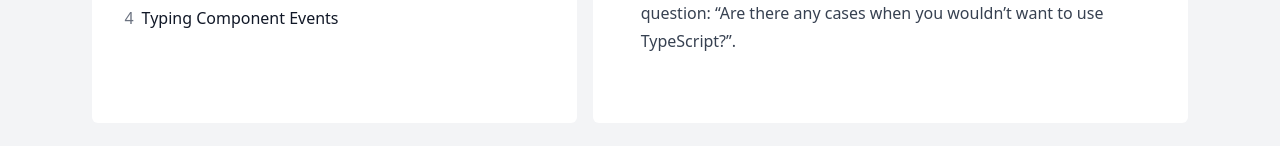
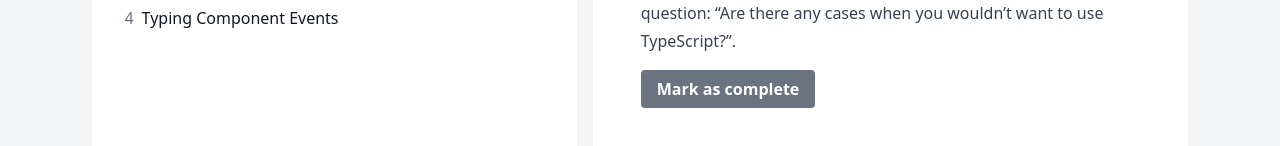
Before and after one commit to eadiyatma/course-nuxt3, a Nuxt app: page /course/chapter/1-chapter-1/lesson/1-introduction-to-typescript-with-vue-js-3 in a window 1280 px wide. Shown: the part 756-902 px from the top of the page. Built offline with nearby package versions, Linux system fonts and the light colour scheme.

Commit message:
useState()

```diff
--- /dev/null
+++ b/components/LessonCompleteButton.vue
@@ -0,0 +1,27 @@
+<template>
+  <label
+    class="rounded text-white font-bold py-2 px-4 cursor-pointer"
+    :class="{
+      'bg-green-500': modelValue,
+      'bg-gray-500': !modelValue,
+    }"
+  >
+    <input
+      type="checkbox"
+      :value="modelValue"
+      @input="() => $emit('update:modelValue', !modelValue)"
+      class="hidden"
+    />
+    {{ modelValue ? "Completed!" : "Mark as complete" }}
+  </label>
+</template>
+
+<script setup>
+defineProps({
+  modelValue: {
+    type: Boolean,
+    default: false,
+  },
+});
+defineEmits(["update:modelValue"]);
+</script>
--- a/pages/course/chapter/[chapterSlug]/lesson/[lessonSlug].vue
+++ b/pages/course/chapter/[chapterSlug]/lesson/[lessonSlug].vue
@@ -22,6 +22,10 @@
     </div>
     <VideoPlayer v-if="lesson.videoId" :videoId="lesson.videoId" />
     <p>{{ lesson.text }}</p>
+    <LessonCompleteButton
+      :model-value="isLessonComplete"
+      @update:model-value="toggleComplete"
+    />
   </div>
 </template>
 
@@ -46,4 +50,25 @@
 useHead({
   title,
 });
+
+const progress = useState("progress", () => {
+  return [];
+});
+
+const isLessonComplete = computed(() => {
+  if (!progress.value[chapter.value.number - 1]) {
+    return false;
+  }
+  if (!progress.value[chapter.value.number - 1][lesson.value.number - 1]) {
+    return false;
+  }
+  return progress.value[chapter.value.number - 1][lesson.value.number - 1];
+});
+const toggleComplete = () => {
+  if (!progress.value[chapter.value.number - 1]) {
+    progress.value[chapter.value.number - 1] = [];
+  }
+  progress.value[chapter.value.number - 1][lesson.value.number - 1] =
+    !isLessonComplete.value;
+};
 </script>
```
